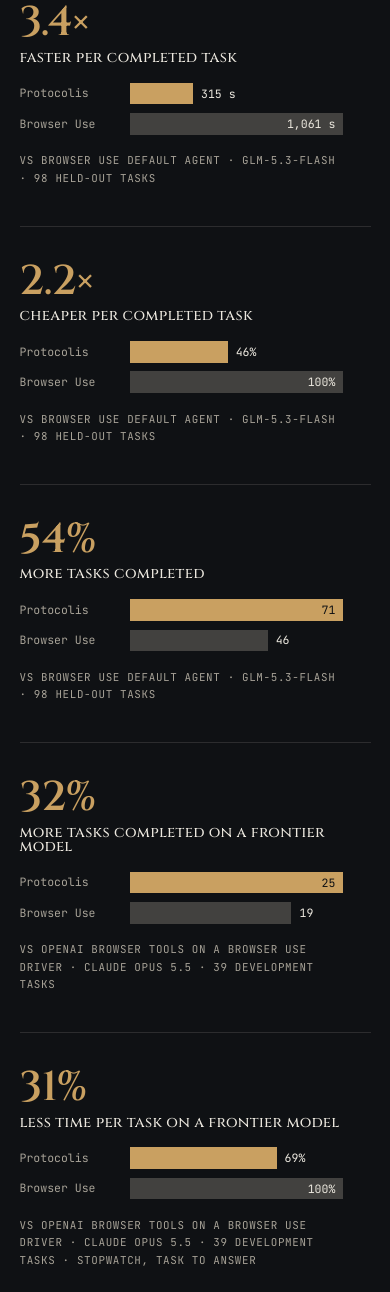
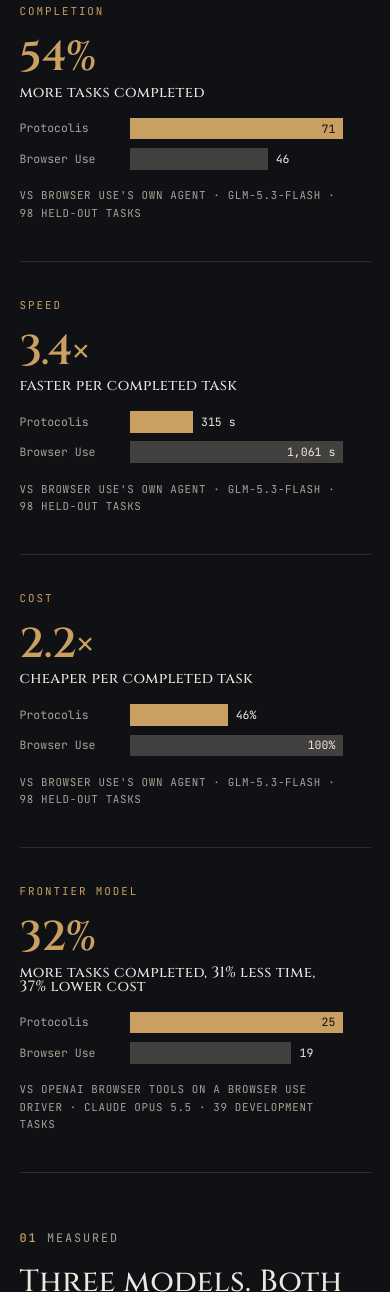
Before and after one commit to kingyervannnn/protocolis-site, a plain HTML site: page index.html in a window 390 px wide. Shown: the part 1162-2454 px from the top of the page. Drawn offline with Linux system fonts and the light colour scheme.

Commit message:
Headline band: one cell per metric plus the frontier card

```diff
--- a/index.html
+++ b/index.html
@@ -56,7 +56,7 @@
 .emblem{width:100%;max-width:30rem;height:auto;justify-self:center;display:block}
 
 /* stat band: headline + two bars drawn to scale */
-.stats{display:grid;grid-template-columns:repeat(5,minmax(0,1fr));border-top:1px solid var(--rule);border-bottom:1px solid var(--rule)}
+.stats{display:grid;grid-template-columns:repeat(4,minmax(0,1fr));border-top:1px solid var(--rule);border-bottom:1px solid var(--rule)}
 .stat{padding:2.2rem 1.75rem 2.4rem 0;min-width:0;display:flex;flex-direction:column;gap:1.1rem}
 .stat+.stat{padding-left:1.75rem;border-left:1px solid var(--rule)}
 .stat .n{font-family:var(--font-display);font-weight:600;font-size:clamp(2.6rem,4.6vw,4.4rem);line-height:.95;color:var(--accent);font-variant-numeric:tabular-nums;letter-spacing:-.01em}
@@ -69,6 +69,7 @@
 .bar .val{position:absolute;top:50%;transform:translateY(-50%);left:calc(var(--w) + .5rem);white-space:nowrap;color:var(--fg);font-variant-numeric:tabular-nums}
 .bar.full .val{left:auto;right:.45rem;color:var(--accent-ink)}
 .bar.full:not(.us) .val{color:var(--fg)}
+.stat .lab{font-family:var(--font-mono);font-size:.68rem;letter-spacing:.18em;text-transform:uppercase;color:var(--accent)}
 .stat .c{font-family:var(--font-mono);font-size:.68rem;letter-spacing:.06em;color:var(--fg-2);text-transform:uppercase;margin-top:auto}
 /* sections */
 .sec{padding-block:clamp(3.5rem,7vw,6.5rem);border-bottom:1px solid var(--rule)}
@@ -205,9 +206,9 @@
 
 @media (prefers-reduced-motion:no-preference){.cursor{animation:blink 1.1s steps(1) infinite}@keyframes blink{50%{opacity:0}}}
 @media (max-width:1100px){
-  .stats{grid-template-columns:repeat(3,minmax(0,1fr))}
-  .stat:nth-child(4){padding-left:0;border-left:0}
-  .stat:nth-child(n+4){border-top:1px solid var(--rule)}
+  .stats{grid-template-columns:repeat(2,minmax(0,1fr))}
+  .stat:nth-child(3){padding-left:0;border-left:0}
+  .stat:nth-child(n+3){border-top:1px solid var(--rule)}
   .m:nth-child(n+3){margin-top:1.6rem;border-top:1px solid var(--rule)}
 }
 @media (max-width:760px){
@@ -218,7 +219,7 @@
 }
 @media (max-width:520px){
   .stats{grid-template-columns:minmax(0,1fr)}
-  .stat:nth-child(2),.stat:nth-child(3){border-top:1px solid var(--rule)}
+  .stat:nth-child(2){border-top:1px solid var(--rule)}
   .stat,.stat+.stat,.m,.m+.m{padding-left:0;border-left:0}
   .stat+.stat,.m+.m{border-top:1px solid var(--rule)}
   .m+.m{margin-top:1.6rem}
@@ -266,11 +267,10 @@
 </section>
 
 <section class="stats" aria-label="Headline results">
-  <div class="stat"><div class="n">3.4×<small>faster per completed task</small></div><div class="bars"><div class="bar us"><span>Protocolis</span><span class="track" style="--w:29.7%"><span class="fill" style="width:29.7%"></span><span class="val">315 s</span></span></div><div class="bar full"><span>Browser Use</span><span class="track" style="--w:100%"><span class="fill" style="width:100%"></span><span class="val">1,061 s</span></span></div></div><p class="c">vs Browser Use default agent · GLM-5.3-flash · 98 held-out tasks</p></div>
-  <div class="stat"><div class="n">2.2×<small>cheaper per completed task</small></div><div class="bars"><div class="bar us"><span>Protocolis</span><span class="track" style="--w:46%"><span class="fill" style="width:46%"></span><span class="val">46%</span></span></div><div class="bar full"><span>Browser Use</span><span class="track" style="--w:100%"><span class="fill" style="width:100%"></span><span class="val">100%</span></span></div></div><p class="c">vs Browser Use default agent · GLM-5.3-flash · 98 held-out tasks</p></div>
-  <div class="stat"><div class="n">54%<small>more tasks completed</small></div><div class="bars"><div class="bar us full"><span>Protocolis</span><span class="track" style="--w:100%"><span class="fill" style="width:100%"></span><span class="val">71</span></span></div><div class="bar"><span>Browser Use</span><span class="track" style="--w:64.8%"><span class="fill" style="width:64.8%"></span><span class="val">46</span></span></div></div><p class="c">vs Browser Use default agent · GLM-5.3-flash · 98 held-out tasks</p></div>
-  <div class="stat"><div class="n">32%<small>more tasks completed on a frontier model</small></div><div class="bars"><div class="bar us full"><span>Protocolis</span><span class="track" style="--w:100%"><span class="fill" style="width:100%"></span><span class="val">25</span></span></div><div class="bar"><span>Browser Use</span><span class="track" style="--w:76%"><span class="fill" style="width:76%"></span><span class="val">19</span></span></div></div><p class="c">vs OpenAI browser tools on a Browser Use driver · Claude Opus 5.5 · 39 development tasks</p></div>
-  <div class="stat"><div class="n">31%<small>less time per task on a frontier model</small></div><div class="bars"><div class="bar us"><span>Protocolis</span><span class="track" style="--w:69%"><span class="fill" style="width:69%"></span><span class="val">69%</span></span></div><div class="bar full"><span>Browser Use</span><span class="track" style="--w:100%"><span class="fill" style="width:100%"></span><span class="val">100%</span></span></div></div><p class="c">vs OpenAI browser tools on a Browser Use driver · Claude Opus 5.5 · 39 development tasks · stopwatch, task to answer</p></div>
+  <div class="stat"><p class="lab">Completion</p><div class="n">54%<small>more tasks completed</small></div><div class="bars"><div class="bar us full"><span>Protocolis</span><span class="track" style="--w:100%"><span class="fill" style="width:100%"></span><span class="val">71</span></span></div><div class="bar"><span>Browser Use</span><span class="track" style="--w:64.8%"><span class="fill" style="width:64.8%"></span><span class="val">46</span></span></div></div><p class="c">vs Browser Use's own agent · GLM-5.3-flash · 98 held-out tasks</p></div>
+  <div class="stat"><p class="lab">Speed</p><div class="n">3.4×<small>faster per completed task</small></div><div class="bars"><div class="bar us"><span>Protocolis</span><span class="track" style="--w:29.7%"><span class="fill" style="width:29.7%"></span><span class="val">315 s</span></span></div><div class="bar full"><span>Browser Use</span><span class="track" style="--w:100%"><span class="fill" style="width:100%"></span><span class="val">1,061 s</span></span></div></div><p class="c">vs Browser Use's own agent · GLM-5.3-flash · 98 held-out tasks</p></div>
+  <div class="stat"><p class="lab">Cost</p><div class="n">2.2×<small>cheaper per completed task</small></div><div class="bars"><div class="bar us"><span>Protocolis</span><span class="track" style="--w:46%"><span class="fill" style="width:46%"></span><span class="val">46%</span></span></div><div class="bar full"><span>Browser Use</span><span class="track" style="--w:100%"><span class="fill" style="width:100%"></span><span class="val">100%</span></span></div></div><p class="c">vs Browser Use's own agent · GLM-5.3-flash · 98 held-out tasks</p></div>
+  <div class="stat"><p class="lab">Frontier model</p><div class="n">32%<small>more tasks completed, 31% less time, 37% lower cost</small></div><div class="bars"><div class="bar us full"><span>Protocolis</span><span class="track" style="--w:100%"><span class="fill" style="width:100%"></span><span class="val">25</span></span></div><div class="bar"><span>Browser Use</span><span class="track" style="--w:76%"><span class="fill" style="width:76%"></span><span class="val">19</span></span></div></div><p class="c">vs OpenAI browser tools on a Browser Use driver · Claude Opus 5.5 · 39 development tasks</p></div>
 </section>
 
 <section class="sec" id="measured">
```
